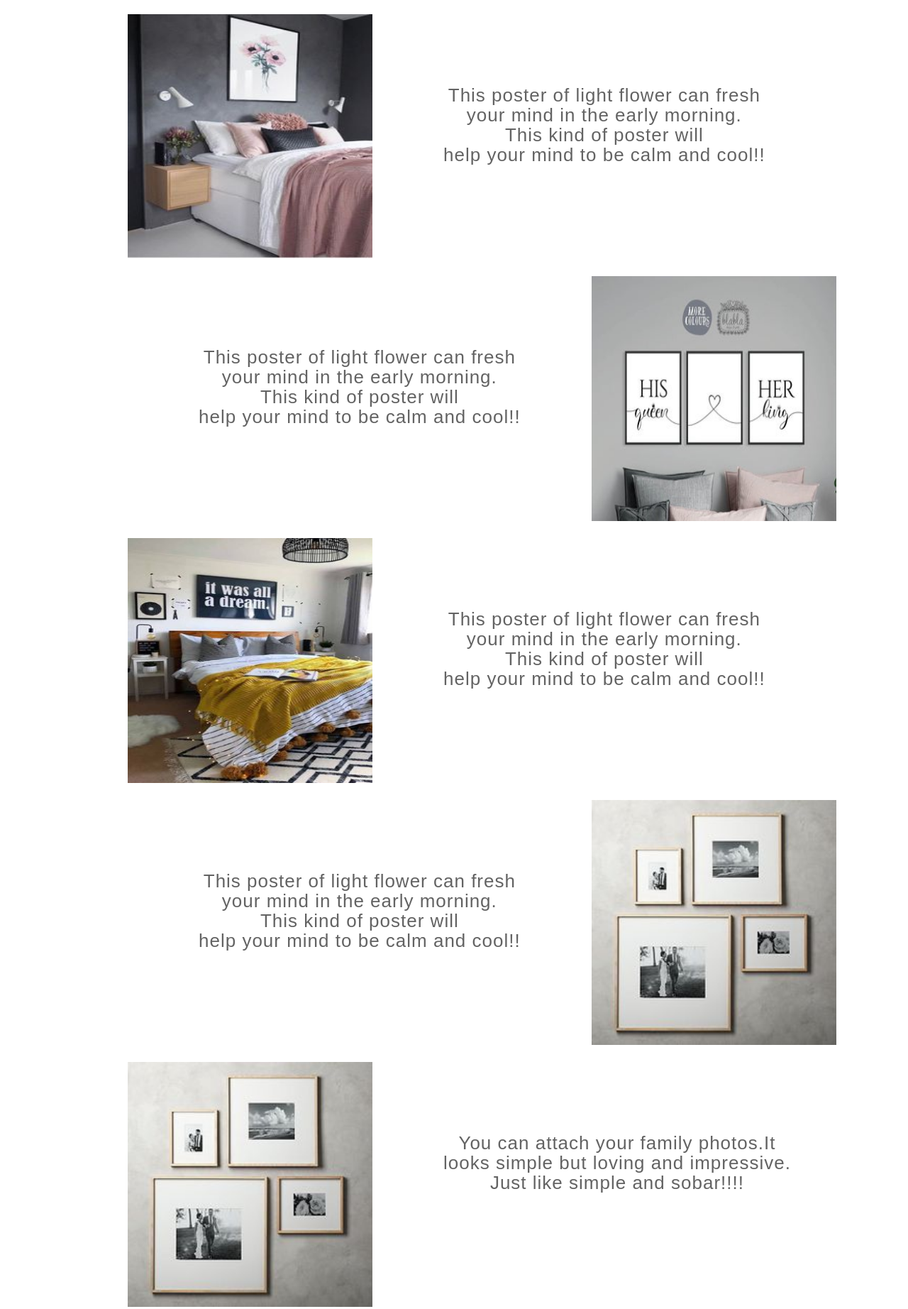
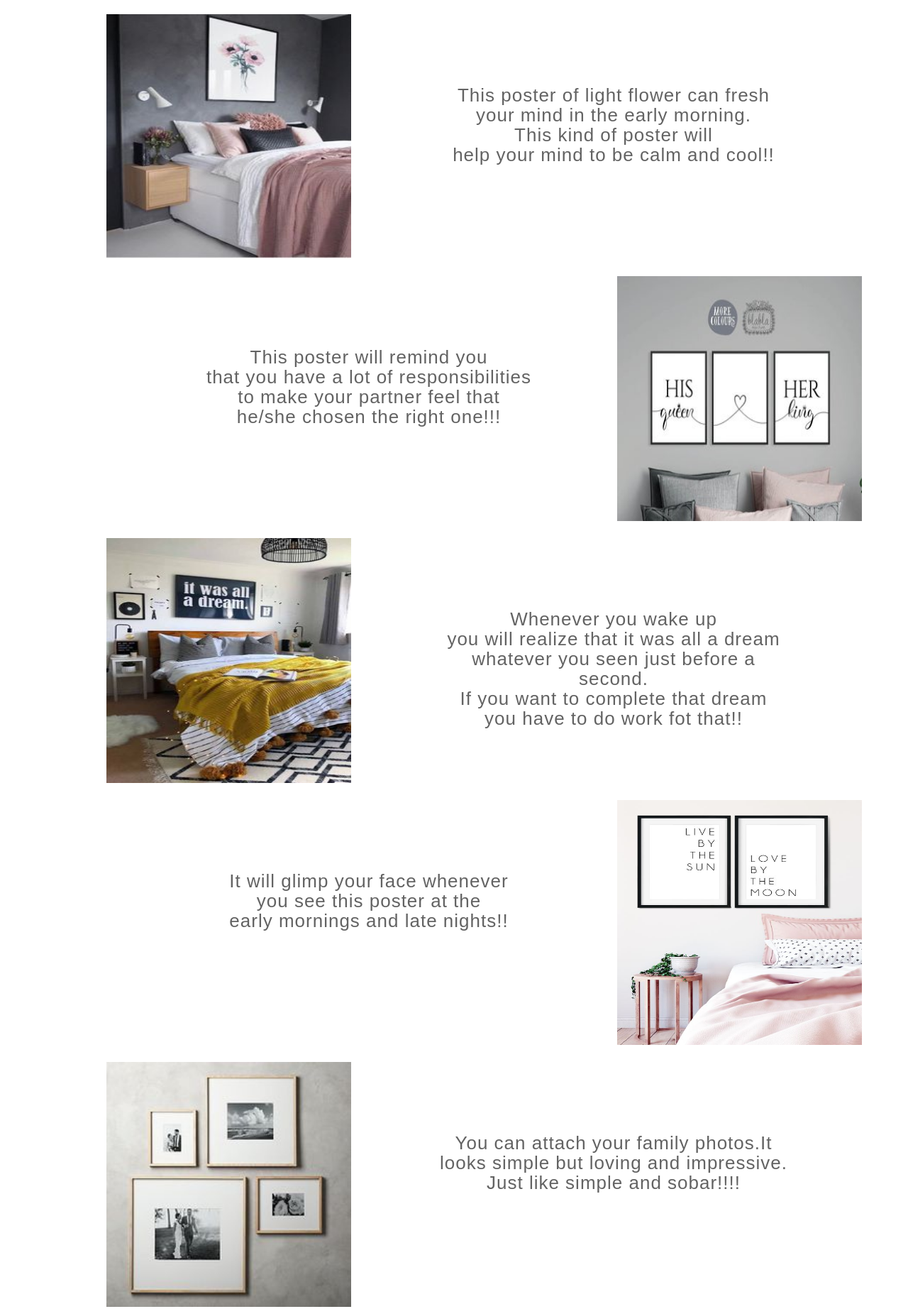
Before and after one commit to Ekta-Varsani/php, a PHP site: page /bedroom.html in a window 1280 px wide. Shown: the part 89-1933 px from the top of the page at 71% size. Run offline with PHP 8.4, Linux system fonts and the light colour scheme.

Commit message:
chanes in all

```diff
--- a/Home decore/bedroom.html
+++ b/Home decore/bedroom.html
@@ -46,7 +46,7 @@
           <div class="bedroom_row">
             <div class="sub_row">
                 <div class="grid1">
-                <p>This poster of light flower can fresh<br> your mind in the early morning.<br>This kind of poster will <br>help your mind to be calm and cool!!</p>
+                <p>This poster will remind you<br>that you have a lot of responsibilities<br>to make your partner feel that<br>he/she chosen the right one!!!</p>
                 </div>
                 <div>
                 <img src="images/bedroom/3.jpg" height="345px" width="345px">
@@ -60,7 +60,7 @@
                 <img src="images/bedroom/dream.jpg" height="345px" width="345px">
               </div>
               <div class="grid1">
-                <p>This poster of light flower can fresh<br> your mind in the early morning.<br>This kind of poster will <br>help your mind to be calm and cool!!</p>
+                <p>Whenever you wake up<br>you will realize that it was all a dream <br>whatever you seen just before a second.<br>If you want to complete that dream<br>you have to do work fot that!!</p>
               </div>
             </div>
           </div>
@@ -68,10 +68,10 @@
         <div class="bedroom_row">
             <div class="sub_row">
                 <div class="grid1">
-                    <p>This poster of light flower can fresh<br> your mind in the early morning.<br>This kind of poster will <br>help your mind to be calm and cool!!</p>
+                    <p>It will glimp your face whenever <br>you see this poster at the <br>early mornings and late nights!!</p>
                 </div>
                 <div>
-                    <img src="images/kids/couple.jpg" height="345px" width="345px">
+                    <img src="images/bedroom/live.jpg" height="345px" width="345px">
                 </div>
             </div>
         </div>
@@ -79,7 +79,7 @@
         <div class="bedroom_row">
             <div class="sub_row">
                 <div>
-                    <img src="images/kids/couple.jpg" height="345px" width="345px">
+                    <img class="i1" src="images/kids/couple.jpg" height="345px" width="345px">
                 </div>
                 <div class="grid1">
                     <p>You can attach your family photos.It<br> looks simple but loving and impressive.<br>Just like simple and sobar!!!!</p>
@@ -120,71 +120,8 @@
             </div>
         </div>
 
-        <!-- <div class="container-1">
-            <div class="bimage-1">
-                <img class="i1" src="images/bedroom/poster.jpg" height="345px" width="345px">
-            </div>
-            <div class="btext-1">
-                <p>This poster of light flower can fresh<br> your mind in the early morning.<br>This kind of poster will <br>help your mind to be calm and cool!!</p>
-            </div>
-        </div>
-        <div class="container-2">
-            <div class="bimage-2">
-                <img src="images/bedroom/3.jpg" height="345px" width="345px">
-            </div>
-            <div class="btext-2">
-                This poster will remind you<br>that you have a lot of responsibilities<br>to make your partner feel that<br>he/she chosen the right one!!!
-            </div>
-        </div>
-        <div class="container-3">
-            <div class="bimage-3">
-                <img src="images/bedroom/dream.jpg" height="345px" width="345px">
-            </div>
-            <div class="btext-3">
-                <p>Whenever you wake up<br>you will realize that it was all a dream <br>whatever you seen just before a second.<br>If you want to complete that dream<br>you have to do work fot that!!</p>
-            </div>
-        </div>
-        <div class="container-4">
-            <div class="bimage-4">
-                <img src="images/bedroom/live.jpg" height="345px" width="345px">
-            </div>
-            <div class="btext-4">
-                <p>It will glimp your face whenever <br>you see this poster at the <br>early mornings and late nights!!</p>
-            </div>
-        </div>
-        <div class="container-5">
-            <div class="bimage-5">
-                <img src="images/kids/couple.jpg" height="345px" width="345px">
-            </div>
-            <div class="btext-5">
-                <p>You can attach your family photos.It<br> looks simple but loving and impressive.<br>Just like simple and sobar!!!!</p>
-            </div>
-        </div>
-        <div class="container-6">
-            <div class="bimage-6">
-                <img src="images/kids/get necked.jpg" height="345px" width="345px">
-            </div>
-            <div class="btext-6">
-                <p>You can attach this kind of poster<br>during the time of pregnancy.<br>Or you can also attach photos of<br>your child.</p>
-            </div>
-        </div>
-        <div class="container-7">
-            <div class="bimage-7">
-                <img src="images/kids/toy.jpg" height="345px" width="345px">
-            </div>
-            <div class="btext-7">
-                <p>This poster is for children room.<br>This kind of posters will help<br>your child to recognize the things<br>properly...</p>
-            </div>
-        </div>
-        <div class="container-8">
-            <div class="bimage-8">
-                <img src="images/girl.jpg" height="345px" width="345px">
-            </div>
-            <div class="btext-8">
-                <p>This picture will motivate your girl<br>to achieve her goals.<br>This is perfect picture for this<br>statement that<i> A Girl can do everything<br>whatever she decides to do!!!!</i><p>
-            </div>
-        </div>
-  -->
+
+
         <footer>
             <div class="footer">
                 <div class="footer-create">
--- a/Home decore/css/style.css
+++ b/Home decore/css/style.css
@@ -35,6 +35,7 @@ body {
 }
 
 .title-image{
+  text-align: center;
    position: relative;
 }
 .title-txt p{
@@ -44,6 +45,10 @@ body {
     left: 400px;
     bottom: 10px;
     color:rgb(78, 22, 22);
+}
+.mid1{
+  display: flex;
+  justify-content: center;
 }
 .footer{
 	padding: 2px;
@@ -74,12 +79,10 @@ body {
 	text-decoration: none;
 }
 
-
-/* bedroom */
-
+/*bedroom kitchen hall */
 
 .bedroom_row{
-  margin-left: 180PX;
+
   margin-bottom: 15px;
   margin-top: 20px;
 
@@ -87,6 +90,7 @@ body {
 }
 
 .sub_row {
+  margin-left: 150PX;
 display: -webkit-box;
 display: -ms-flexbox;
 display: flex;
@@ -99,8 +103,9 @@ vertical-align: 10em;
 }
 .grid1{
   padding-top: 100px;
-  margin-left: 100px;
-  padding-right: 100px;
+  margin-left: 120px;
+  margin-right: 100px;
+  width: 500px;
 }
 .grid1 p {
   text-align: center;
@@ -111,118 +116,8 @@ vertical-align: 10em;
 
 }
 
+/* contact us */
 
-/* .container-1{
-  width: 100%;
-  background-color: #333;
-}
-.bimage-1 {
-    margin-top: 25px;
-    margin-left: 250px;
-    float: left;
-}
-.btext-1 p{
-    margin-top: 100px;
-    float:right;
-    text-align: center;
-    margin-right: 250px;
-    font-size: 25px;
-    font-family: 'Lucida Sans', 'Lucida Sans Regular', 'Lucida Grande', 'Lucida Sans Unicode', Geneva, Verdana, sans-serif;
-}
-.bimage-2{
-  margin-top: 200px;
-  margin-right: 250px;
-  float: right;
-}
-.btext-2{
-  margin-top: 155px;
-  float:left;
-  text-align: center;
-  margin-left: 250px;
-  font-size: 25px;
-  font-family: 'Lucida Sans', 'Lucida Sans Regular', 'Lucida Grande', 'Lucida Sans Unicode', Geneva, Verdana, sans-serif;
-}
-.bimage-3 {
-  margin-top: 200px;
-  margin-left: 250px;
-  float: left;
-}
-.btext-3 p{
-  margin-top: 150px;
-  float:right;
-  text-align: center;
-  margin-right: 250px;
-  font-size: 25px;
-  font-family: 'Lucida Sans', 'Lucida Sans Regular', 'Lucida Grande', 'Lucida Sans Unicode', Geneva, Verdana, sans-serif;
-}
-.bimage-4{
-  margin-top: 200px;
-  margin-right: 250px;
-  float: right;
-}
-.btext-4 p{
-  margin-top: 190px;
-  float:left;
-  text-align: center;
-  margin-left: 250px;
-  font-size: 25px;
-  font-family: 'Lucida Sans', 'Lucida Sans Regular', 'Lucida Grande', 'Lucida Sans Unicode', Geneva, Verdana, sans-serif;
-}
-.bimage-5 {
-  margin-top: 250px;
-  margin-left: 250px;
-  float: left;
-}
-.btext-5 p{
-  margin-top: 190px;
-  float:right;
-  text-align: center;
-  margin-right: 250px;
-  font-size: 25px;
-  font-family: 'Lucida Sans', 'Lucida Sans Regular', 'Lucida Grande', 'Lucida Sans Unicode', Geneva, Verdana, sans-serif;
-}
-.bimage-6{
-  margin-top: 200px;
-  margin-right: 250px;
-  float: right;
-}
-.btext-6 p{
-  margin-top: 150px;
-  float:left;
-  text-align: center;
-  margin-left: 250px;
-  font-size: 25px;
-  font-family: 'Lucida Sans', 'Lucida Sans Regular', 'Lucida Grande', 'Lucida Sans Unicode', Geneva, Verdana, sans-serif;
-}
-.bimage-7 {
-  margin-top: 200px;
-  margin-left: 250px;
-  float: left;
-}
-.btext-7 p{
-  margin-top: 190px;
-  float:right;
-  text-align: center;
-  margin-right: 250px;
-  font-size: 25px;
-  font-family: 'Lucida Sans', 'Lucida Sans Regular', 'Lucida Grande', 'Lucida Sans Unicode', Geneva, Verdana, sans-serif;
-}
-.bimage-8{
-  margin-top: 200px;
-  margin-right: 250px;
-  float: right;
-}
-.btext-8 p{
-  margin-top: 190px;
-  float:left;
-  text-align: center;
-  margin-left: 250px;
-  font-size: 25px;
-  font-family: 'Lucida Sans', 'Lucida Sans Regular', 'Lucida Grande', 'Lucida Sans Unicode', Geneva, Verdana, sans-serif;
-} */
-
-
-/* contact us */
 @import url('https://fonts.googleapis.com/css2?family=Poppins:wght@200;300;400;500;600;700;800;900&display=swap');
 *
 {
--- a/Home decore/hall.html
+++ b/Home decore/hall.html
@@ -36,7 +36,7 @@
                     <img class="i1" src="images/hall/1.jpg" height="345px" width="345px">
                 </div>
                 <div class="grid1">
-                    <p>This kind of posters will<br>attract the guests at the first sight...<br>It looks like light refreshment!!!!</p>
+                    <p>This kind of posters will<br>attract the guests at the first sight...<br>It looks professional!!!!</p>
                 </div>
             </div>
         </div>
```
Also changed, not shown: Home decore/homedecor.html (+7 -4 lines), 1 other file.
